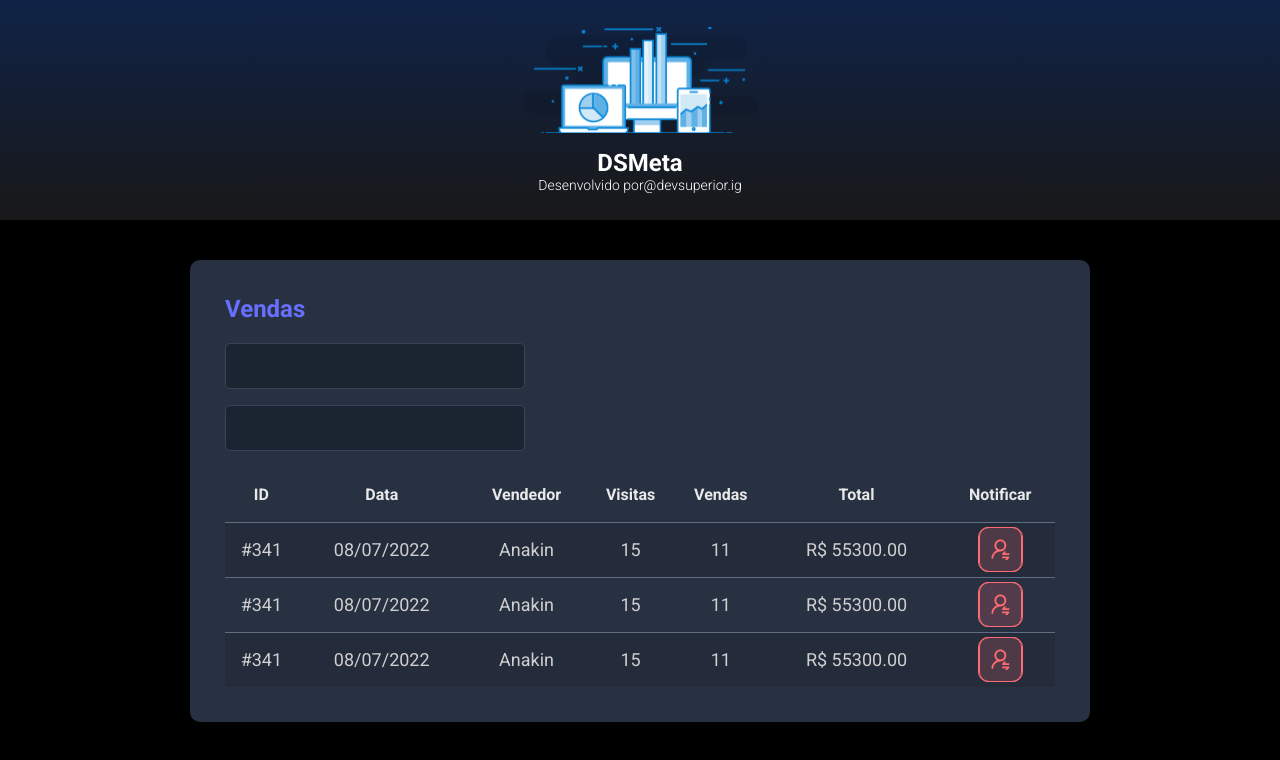
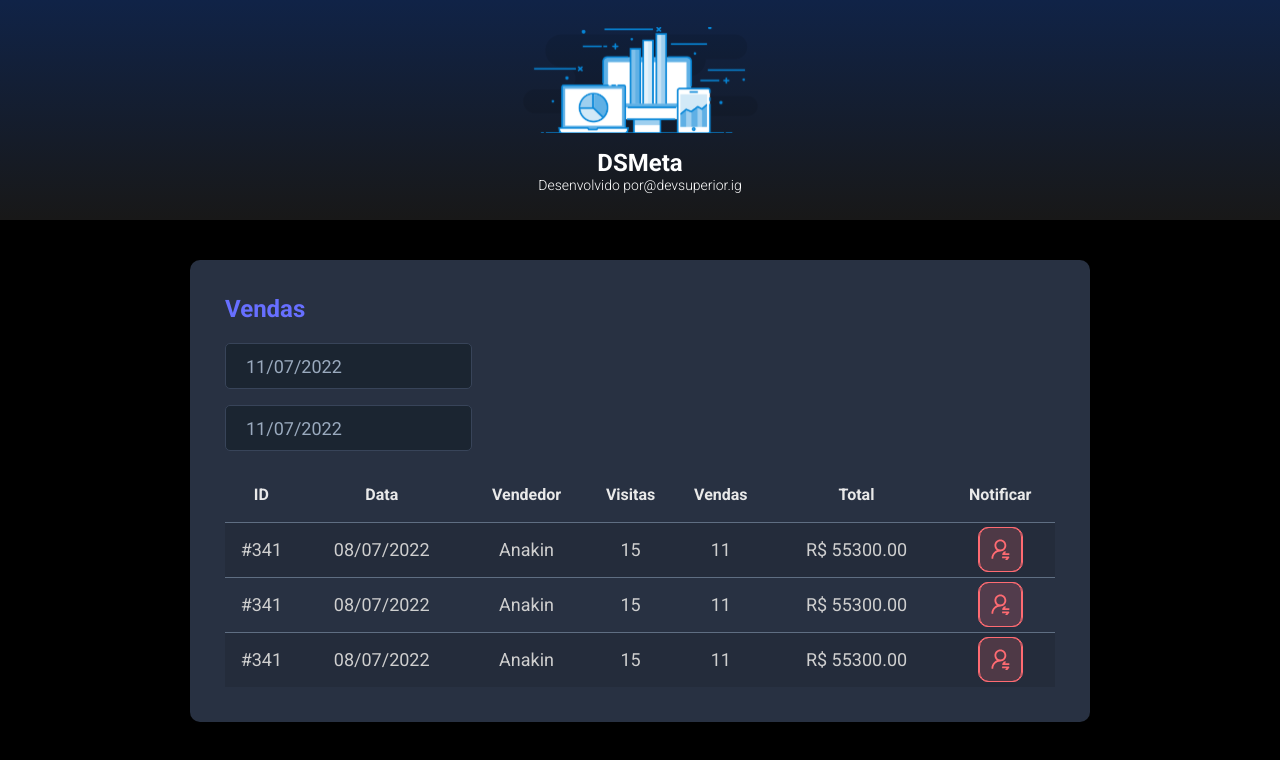
Before and after one commit to GuilhermeUrani/dsmeta, a React (Vite) app in the folder frontend/: page / in a window 1280 px wide. Shown: the top 760 px of the page. Built offline with nearby package versions, Linux system fonts and the light colour scheme.

Commit message:
Datepicker

```diff
--- a/frontend/package.json
+++ b/frontend/package.json
@@ -8,7 +8,9 @@
     "preview": "vite preview"
   },
   "dependencies": {
+    "@types/react-datepicker": "4.4.2",
     "react": "^18.0.0",
+    "react-datepicker": "4.8.0",
     "react-dom": "^18.0.0"
   },
   "devDependencies": {
--- a/frontend/src/components/SalesCard/index.tsx
+++ b/frontend/src/components/SalesCard/index.tsx
@@ -1,6 +1,8 @@
-
-import './styles.css'
-import NotificationButton from '../NotificationButton';
+import "./styles.css";
+import NotificationButton from "../NotificationButton";
+import ReactDatePicker from "react-datepicker";
+import DatePicker from "react-datepicker";
+import "react-datepicker/dist/react-datepicker.css";
 
 function SalesCard() {
   return (
@@ -9,10 +11,20 @@ function SalesCard() {
         <h2 className="dsmeta-sales-title">Vendas</h2>
         <div>
           <div className="dsmeta-form-control-container">
-        <input className="dsmeta-form-control" type="text"/>
+            <DatePicker
+              selected={new Date()}
+              onChange={(date: Date) => {}}
+              className="dsmeta-form-control"
+              dateFormat="dd/MM/yyyy"
+            />
           </div>
           <div className="dsmeta-form-control-container">
-        <input className="dsmeta-form-control" type="text"/>
+            <DatePicker
+              selected={new Date()}
+              onChange={(date: Date) => {}}
+              className="dsmeta-form-control"
+              dateFormat="dd/MM/yyyy"
+            />
           </div>
         </div>
 
@@ -40,8 +52,7 @@ function SalesCard() {
                 <td>
                   <div className="dsmeta-red-btn-container">
                     <div className="dsmeta-red-btn">
-
-                <NotificationButton/>
+                      <NotificationButton />
                     </div>
                   </div>
                 </td>
@@ -56,7 +67,7 @@ function SalesCard() {
                 <td>
                   <div className="dsmeta-red-btn-container">
                     <div className="dsmeta-red-btn">
-                  <NotificationButton/>
+                      <NotificationButton />
                     </div>
                   </div>
                 </td>
@@ -71,17 +82,14 @@ function SalesCard() {
                 <td>
                   <div className="dsmeta-red-btn-container">
                     <div className="dsmeta-red-btn">
-
-                <NotificationButton/>
+                      <NotificationButton />
                     </div>
                   </div>
                 </td>
               </tr>
             </tbody>
-
           </table>
         </div>
-
       </div>
     </>
   );
```
Also changed, not shown: 1 other file (tests, documents, lock files or other folders). Lines whose indentation alone changed are shown as unchanged.
